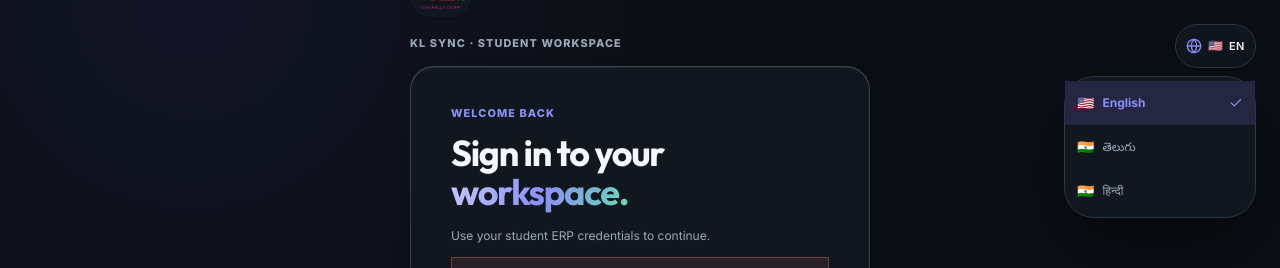
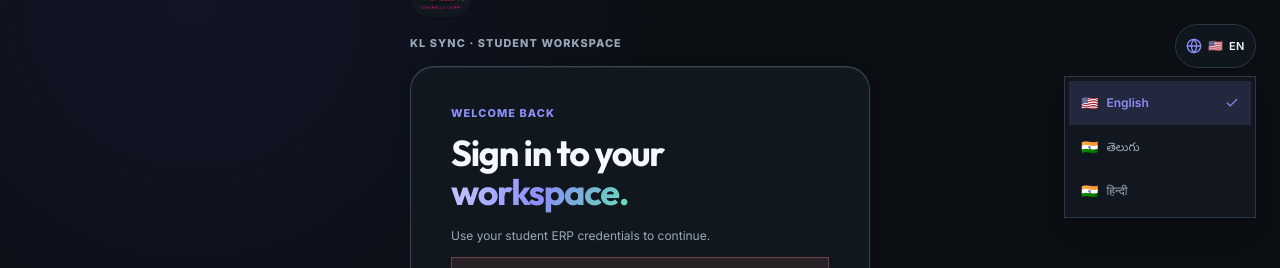
Before and after one commit to tejaswin-amara/kl-sync, a Next.js app: page / in a window 1280 px wide. Both pictures are taken after a click on the button "Change language". Shown: the top 268 px of the page. Built offline with nearby package versions, Linux system fonts and the light colour scheme; no server answers.

Commit message:
Fix: Round corners on language dropdown container and items

```diff
--- a/src/components/ui/LanguageSelector.tsx
+++ b/src/components/ui/LanguageSelector.tsx
@@ -44,7 +44,7 @@ export function LanguageSelector({ className = '' }: { className?: string }) {
 
       {open && (
         <div
-          className="apple-modal absolute end-0 top-full z-50 mt-2 w-48 py-1 animate-spring-up"
+          className="absolute end-0 top-full z-50 mt-2 w-48 overflow-hidden rounded-[--radius-lg] border border-border bg-surface-1/95 p-1 shadow-xl backdrop-blur-xl animate-spring-up"
           role="listbox"
           aria-label="Available languages"
         >
@@ -61,7 +61,7 @@ export function LanguageSelector({ className = '' }: { className?: string }) {
                   changeLocale(lang.code);
                   setOpen(false);
                 }}
-                className={`flex min-h-[44px] w-full items-center justify-between px-3 py-2 text-left text-xs transition-colors ${selected ? 'bg-accent font-bold text-primary' : 'text-muted-foreground hover:bg-surface-2 hover:text-foreground'}`}
+                className={`flex min-h-[44px] w-full items-center justify-between rounded-[--radius-md] px-3 py-2 text-left text-xs transition-colors ${selected ? 'bg-primary/15 font-semibold text-primary' : 'text-muted-foreground hover:bg-surface-2 hover:text-foreground'}`}
               >
                 <span className="flex items-center gap-2">
                   <span className="text-sm">{lang.flag}</span>
```
